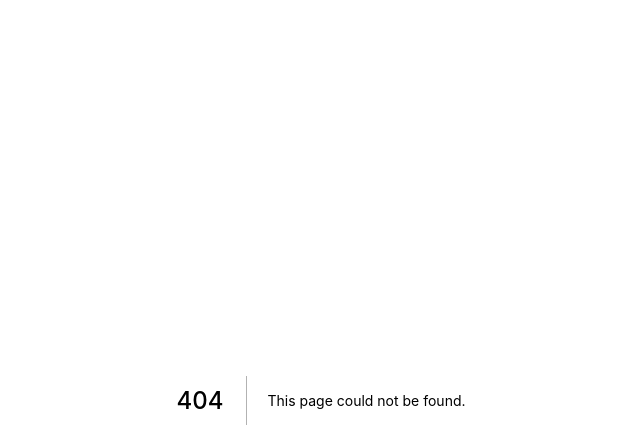
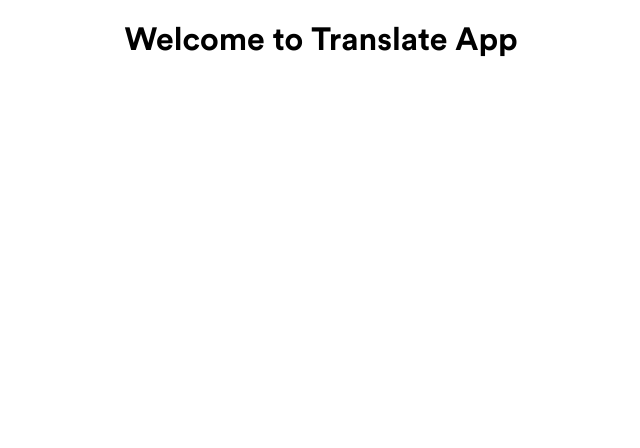
Before and after one commit to andreviallon/translate-app, a Next.js app: page /login in a window 1280 px wide. Before the commit this address had no page. Shown: the top 448 px of the page, without its empty margins (319-959 px from the left). Built offline with nearby package versions, Linux system fonts and the light colour scheme.

Commit message:
add app layout

```diff
--- /dev/null
+++ b/components/login-form.tsx
@@ -0,0 +1,33 @@
+import styled from 'styled-components';
+import { Container, Row, Col } from 'react-grid-system';
+
+const CenterPageContent = styled.div`
+    height: 100%;
+`;
+
+const FlexContainer = styled.div`
+    display: flex;
+    flex-direction: column;
+    text-align: center;
+`;
+
+const H1 = styled.h1`
+    font-size: 2rem;
+`;
+
+
+export default function LoginForm() {
+    return (
+        <CenterPageContent>
+            <Container>
+                <Row>
+                    <Col sm={12} md={8} lg={6} offset={{ md: 2, lg: 3 }}>
+                        <FlexContainer>
+                            <H1>Welcome to Translate App</H1>
+                        </FlexContainer>
+                    </Col>
+                </Row>
+            </Container>
+        </CenterPageContent>
+    )
+}
--- /dev/null
+++ b/pages/login.tsx
@@ -0,0 +1,7 @@
+import LoginForm from '../components/login-form';
+
+export default function login() {
+    return (
+        <LoginForm />
+    )
+}
```
Also changed, not shown: components/header.tsx (+18 -6 lines), components/layout.tsx (added, +22 -0 lines), pages/index.tsx (+4 -18 lines).
